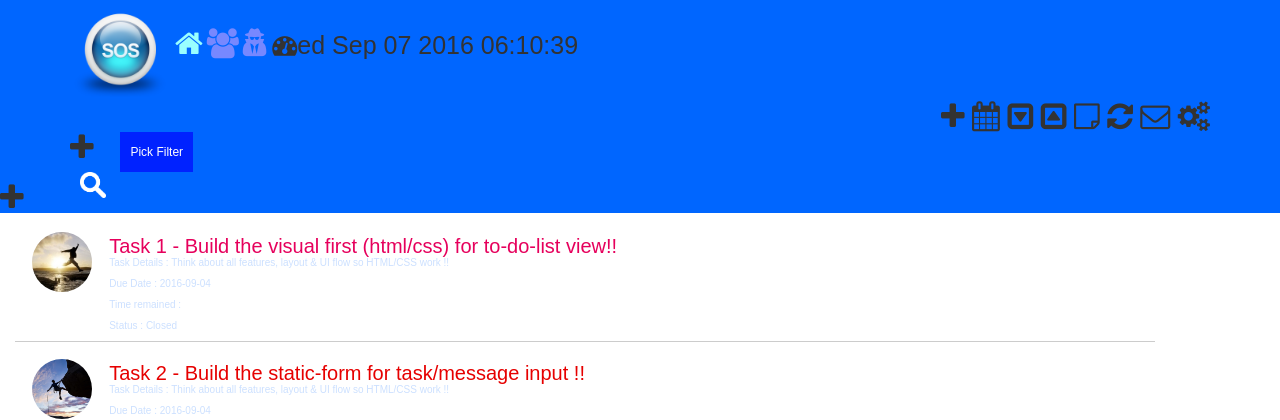
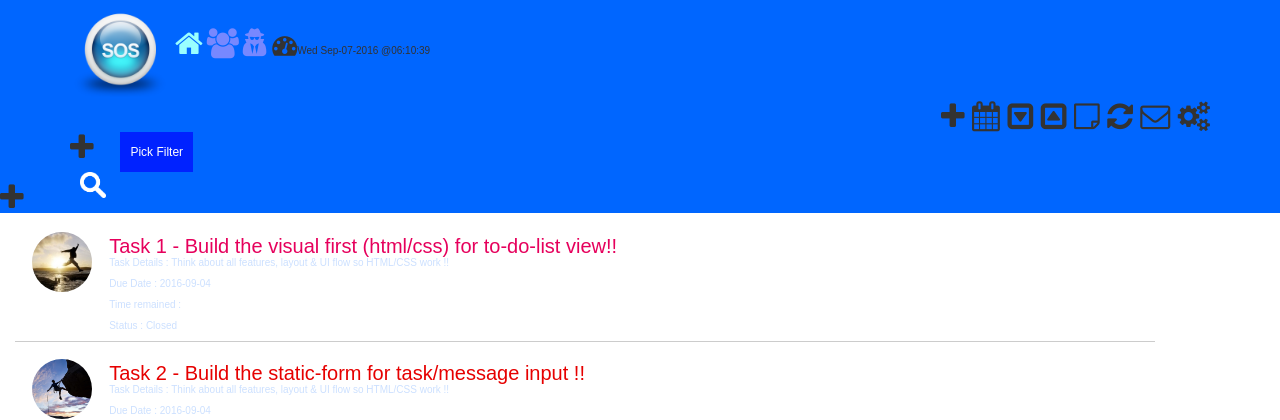
Before and after one commit to urswa777/jsd2, a PHP site: page /sos/sos.html in a window 1280 px wide. Shown: the top 420 px of the page. Run offline with PHP 8.4, Linux system fonts and the light colour scheme; some libraries are stand-ins or nearby versions.

Commit message:
add update to project sos

```diff
--- a/sos/css/sos.css
+++ b/sos/css/sos.css
@@ -15,7 +15,9 @@
   height:120px;
 }
 
-
+.sysdate{
+  font-size:10px;
+}
 
 /* Header
 ---------------------------------------------- */
--- a/sos/js/sos.js
+++ b/sos/js/sos.js
@@ -7,7 +7,7 @@
 var to_do_list = defaultJSON.User[0];
 
 var today_ = Date();
-var displayDT = today_.substring(1, 25);
+var displayDT = today_.substring(0, 7) + '-' + today_.substring(8, 10) + '-' + today_.substring(11, 16) + ' @' + today_.substring(16, 24);
 console.log('Today is : ' + today_);
 console.log('After format : ' + displayDT.trim());
 
```
